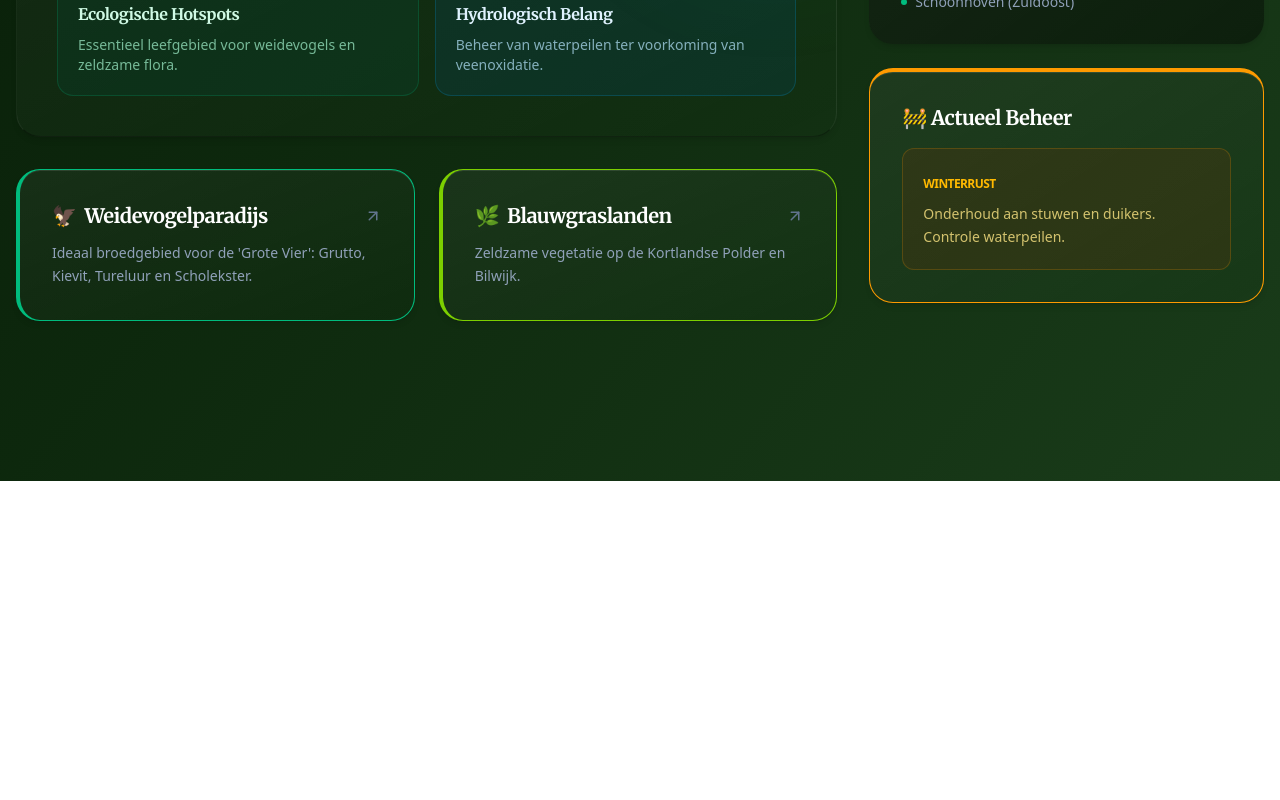
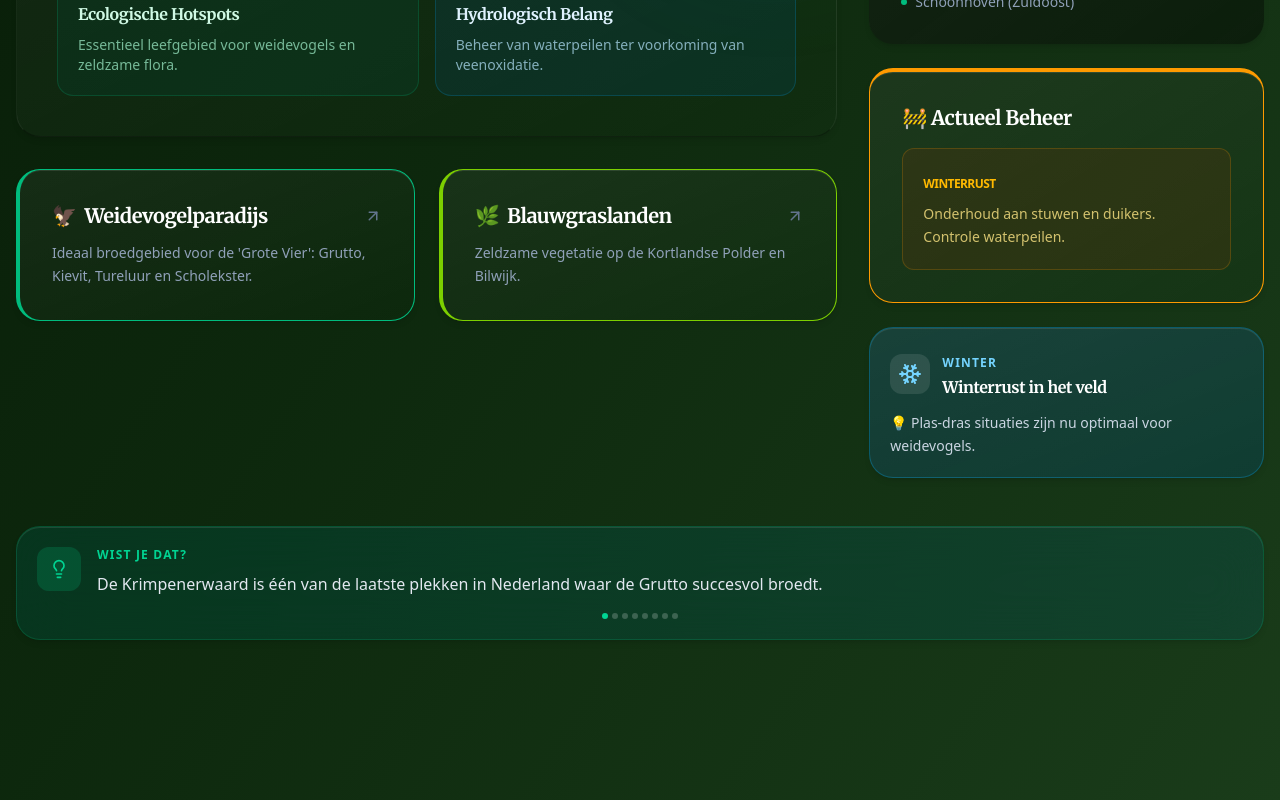
Before and after one commit to PindaZ/oliver-krimp, a Next.js app: page / in a window 1280 px wide. Shown: the part 1045-1845 px from the top of the page. Before the commit the page ends 1526 px from the top, so only its background shows below. Built offline with nearby package versions, Linux system fonts and the light colour scheme.

Commit message:
feat: add animated counters, season widget, fun facts carousel

```diff
--- a/app/page.tsx
+++ b/app/page.tsx
@@ -1,4 +1,7 @@
 import Hero from "@/components/Hero";
+import AnimatedCounter from "@/components/AnimatedCounter";
+import SeasonWidget from "@/components/SeasonWidget";
+import FunFacts from "@/components/FunFacts";
 import { Users, Droplets, Maximize, Wheat, Info, ExternalLink, ArrowUpRight } from "lucide-react";
 import Link from "next/link";
 
@@ -28,7 +31,9 @@ export default function Dashboard() {
             <div className={`p-4 rounded-2xl mb-2 group-hover:scale-110 transition-transform duration-500 shadow-lg ${m.color}`}>
               <m.icon size={32} strokeWidth={1.5} />
             </div>
-            <span className="text-3xl font-black text-white">{m.value}</span>
+            <span className="text-3xl font-black text-white">
+              <AnimatedCounter value={m.value} />
+            </span>
             <div className="flex flex-col items-center gap-1">
               <span className="text-xs uppercase tracking-widest font-bold text-slate-400 group-hover:text-emerald-300 transition-colors">{m.label}</span>
               <span className="text-[10px] text-slate-600 font-mono">Bron: {m.source}</span>
@@ -108,7 +113,15 @@ export default function Dashboard() {
               <p className="text-sm text-amber-200/80 mt-2 leading-relaxed">Onderhoud aan stuwen en duikers. Controle waterpeilen.</p>
             </div>
           </div>
+
+          {/* Seasonal Widget */}
+          <SeasonWidget />
         </div>
+      </section>
+
+      {/* Fun Facts Section */}
+      <section className="mt-8">
+        <FunFacts />
       </section>
     </div>
   );
--- /dev/null
+++ b/components/AnimatedCounter.tsx
@@ -0,0 +1,80 @@
+"use client";
+
+import { useEffect, useState, useRef } from 'react';
+
+interface AnimatedCounterProps {
+    value: string;
+    duration?: number;
+}
+
+export default function AnimatedCounter({ value, duration = 2000 }: AnimatedCounterProps) {
+    const [displayValue, setDisplayValue] = useState('0');
+    const ref = useRef<HTMLSpanElement>(null);
+    const hasAnimated = useRef(false);
+
+    useEffect(() => {
+        // Extract numeric part and suffix
+        const match = value.match(/^([~]?)([0-9.,]+)(.*)$/);
+        if (!match) {
+            setDisplayValue(value);
+            return;
+        }
+
+        const prefix = match[1] || '';
+        const numericStr = match[2].replace(/[.,]/g, '');
+        const suffix = match[3] || '';
+        const targetNumber = parseInt(numericStr, 10);
+
+        if (isNaN(targetNumber)) {
+            setDisplayValue(value);
+            return;
+        }
+
+        const observer = new IntersectionObserver(
+            (entries) => {
+                entries.forEach((entry) => {
+                    if (entry.isIntersecting && !hasAnimated.current) {
+                        hasAnimated.current = true;
+                        animateValue(0, targetNumber, duration, prefix, suffix, match[2].includes('.') || match[2].includes(','));
+                    }
+                });
+            },
+            { threshold: 0.5 }
+        );
+
+        if (ref.current) {
+            observer.observe(ref.current);
+        }
+
+        return () => observer.disconnect();
+    }, [value, duration]);
+
+    const animateValue = (start: number, end: number, dur: number, prefix: string, suffix: string, hasDecimals: boolean) => {
+        const startTime = performance.now();
+
+        const step = (currentTime: number) => {
+            const elapsed = currentTime - startTime;
+            const progress = Math.min(elapsed / dur, 1);
+
+            // Easing function (ease-out)
+            const easeOut = 1 - Math.pow(1 - progress, 3);
+            const current = Math.floor(start + (end - start) * easeOut);
+
+            // Format with dots for thousands
+            let formatted = current.toString();
+            if (hasDecimals && current >= 1000) {
+                formatted = current.toLocaleString('nl-NL');
+            }
+
+            setDisplayValue(`${prefix}${formatted}${suffix}`);
+
+            if (progress < 1) {
+                requestAnimationFrame(step);
+            }
+        };
+
+        requestAnimationFrame(step);
+    };
+
+    return <span ref={ref}>{displayValue}</span>;
+}
--- /dev/null
+++ b/components/FunFacts.tsx
@@ -0,0 +1,64 @@
+"use client";
+
+import { useState, useEffect } from 'react';
+import { Lightbulb, ChevronRight } from 'lucide-react';
+
+const facts = [
+    "De Krimpenerwaard is één van de laatste plekken in Nederland waar de Grutto succesvol broedt.",
+    "Het veenpakket onder de Krimpenerwaard is tot 6 meter dik en 4000 jaar oud.",
+    "De naam 'Krimpenerwaard' verwijst naar het 'krimpen' (inklinken) van het veen.",
+    "In de Kortlandse Polder groeien meer dan 200 plantensoorten per hectare.",
+    "De Klokjesgentiaan bloeit alleen in augustus en september.",
+    "Het Gentiaanblauwtje legt haar eitjes uitsluitend op de Klokjesgentiaan.",
+    "De waterstanden in de polder worden beheerd door meer dan 50 gemalen.",
+    "Bosveen op 5 meter diepte bevat nog herkenbare houtresten van 3000 jaar oud."
+];
+
+export default function FunFacts() {
+    const [currentIndex, setCurrentIndex] = useState(0);
+    const [isAnimating, setIsAnimating] = useState(false);
+
+    const nextFact = () => {
+        setIsAnimating(true);
+        setTimeout(() => {
+            setCurrentIndex((prev) => (prev + 1) % facts.length);
+            setIsAnimating(false);
+        }, 200);
+    };
+
+    useEffect(() => {
+        const interval = setInterval(() => {
+            nextFact();
+        }, 8000);
+        return () => clearInterval(interval);
+    }, []);
+
+    return (
+        <div className="glass-card p-5 bg-gradient-to-r from-emerald-900/40 to-teal-900/40 border border-emerald-500/20 group cursor-pointer hover:border-emerald-400/40 transition-colors" onClick={nextFact}>
+            <div className="flex items-start gap-4">
+                <div className="bg-emerald-500/20 p-3 rounded-xl shrink-0">
+                    <Lightbulb className="w-5 h-5 text-emerald-400" />
+                </div>
+                <div className="flex-1 min-w-0">
+                    <span className="text-xs uppercase tracking-widest font-bold text-emerald-400 mb-2 block">
+                        Wist je dat?
+                    </span>
+                    <p className={`text-slate-200 leading-relaxed transition-all duration-200 ${isAnimating ? 'opacity-0 translate-y-2' : 'opacity-100 translate-y-0'}`}>
+                        {facts[currentIndex]}
+                    </p>
+                </div>
+                <button className="bg-white/5 p-2 rounded-full opacity-0 group-hover:opacity-100 transition-opacity shrink-0">
+                    <ChevronRight className="w-4 h-4 text-emerald-400" />
+                </button>
+            </div>
+            <div className="flex gap-1 mt-4 justify-center">
+                {facts.map((_, i) => (
+                    <span
+                        key={i}
+                        className={`w-1.5 h-1.5 rounded-full transition-colors ${i === currentIndex ? 'bg-emerald-400' : 'bg-white/20'}`}
+                    />
+                ))}
+            </div>
+        </div>
+    );
+}
--- /dev/null
+++ b/components/SeasonWidget.tsx
@@ -0,0 +1,85 @@
+"use client";
+
+import { useState, useEffect } from 'react';
+import { Sun, Cloud, Snowflake, Flower2, Leaf, Bird, TreePine } from 'lucide-react';
+
+interface SeasonData {
+    name: string;
+    icon: React.ReactNode;
+    color: string;
+    bgColor: string;
+    activity: string;
+    tip: string;
+}
+
+const seasons: Record<string, SeasonData> = {
+    winter: {
+        name: 'Winter',
+        icon: <Snowflake className="w-6 h-6" />,
+        color: 'text-sky-300',
+        bgColor: 'bg-sky-900/30 border-sky-500/30',
+        activity: 'Winterrust in het veld',
+        tip: 'Plas-dras situaties zijn nu optimaal voor weidevogels.'
+    },
+    spring: {
+        name: 'Lente',
+        icon: <Flower2 className="w-6 h-6" />,
+        color: 'text-pink-300',
+        bgColor: 'bg-pink-900/30 border-pink-500/30',
+        activity: 'Broedseizoen gestart!',
+        tip: 'Niet maaien vóór 15 juni ter bescherming van nesten.'
+    },
+    summer: {
+        name: 'Zomer',
+        icon: <Sun className="w-6 h-6" />,
+        color: 'text-amber-300',
+        bgColor: 'bg-amber-900/30 border-amber-500/30',
+        activity: 'Hooitijd & monitoring',
+        tip: 'Blauwgraslanden mogen nu gemaaid worden (na 1 juli).'
+    },
+    autumn: {
+        name: 'Herfst',
+        icon: <Leaf className="w-6 h-6" />,
+        color: 'text-orange-300',
+        bgColor: 'bg-orange-900/30 border-orange-500/30',
+        activity: 'Najaarsbeheer',
+        tip: 'Greppelonderhoud en duikerinspectie.'
+    }
+};
+
+function getCurrentSeason(): string {
+    const month = new Date().getMonth();
+    if (month >= 2 && month <= 4) return 'spring';
+    if (month >= 5 && month <= 7) return 'summer';
+    if (month >= 8 && month <= 10) return 'autumn';
+    return 'winter';
+}
+
+export default function SeasonWidget() {
+    const [season, setSeason] = useState<SeasonData | null>(null);
+
+    useEffect(() => {
+        setSeason(seasons[getCurrentSeason()]);
+    }, []);
+
+    if (!season) return null;
+
+    return (
+        <div className={`glass-card p-5 ${season.bgColor} border animate-fadeIn`}>
+            <div className="flex items-center gap-3 mb-3">
+                <div className={`p-2 rounded-xl bg-white/10 ${season.color}`}>
+                    {season.icon}
+                </div>
+                <div>
+                    <span className={`text-xs uppercase tracking-widest font-bold ${season.color}`}>
+                        {season.name}
+                    </span>
+                    <h4 className="text-white font-bold">{season.activity}</h4>
+                </div>
+            </div>
+            <p className="text-sm text-slate-300 leading-relaxed">
+                💡 {season.tip}
+            </p>
+        </div>
+    );
+}
```
